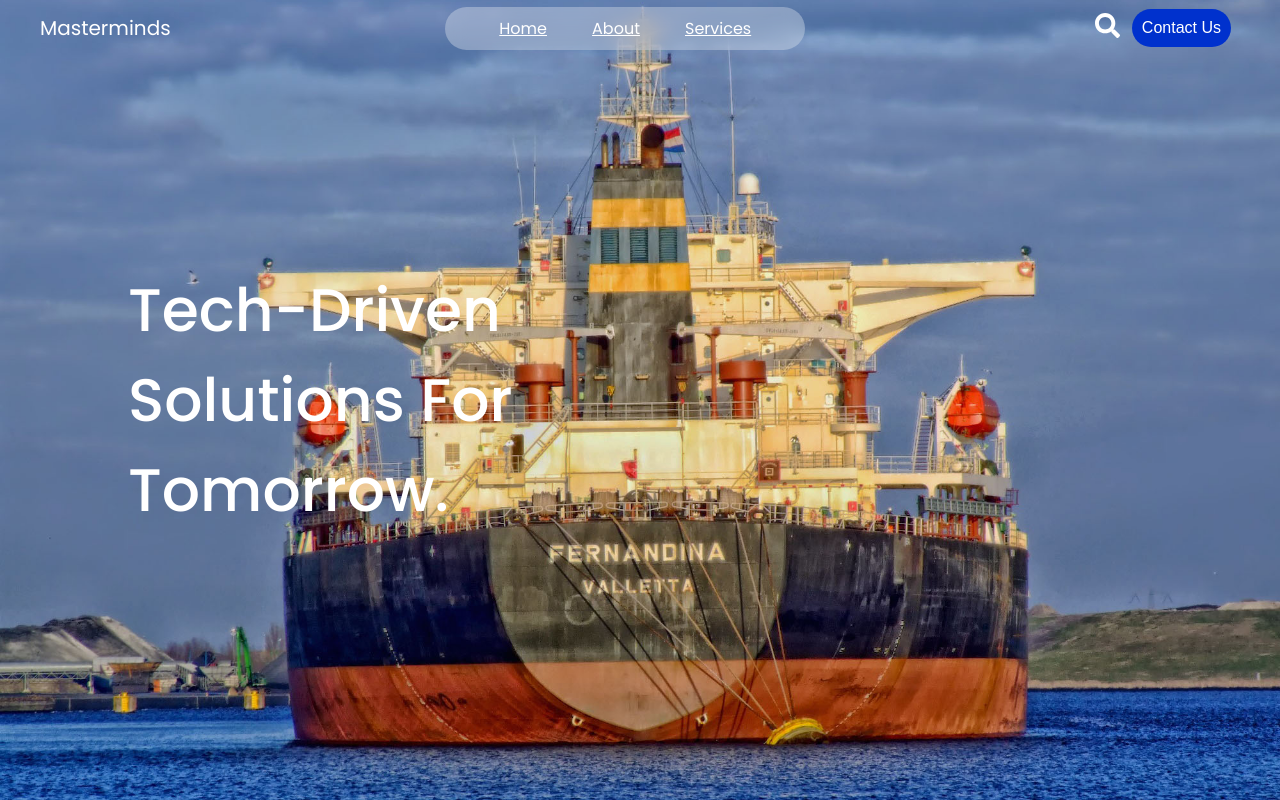
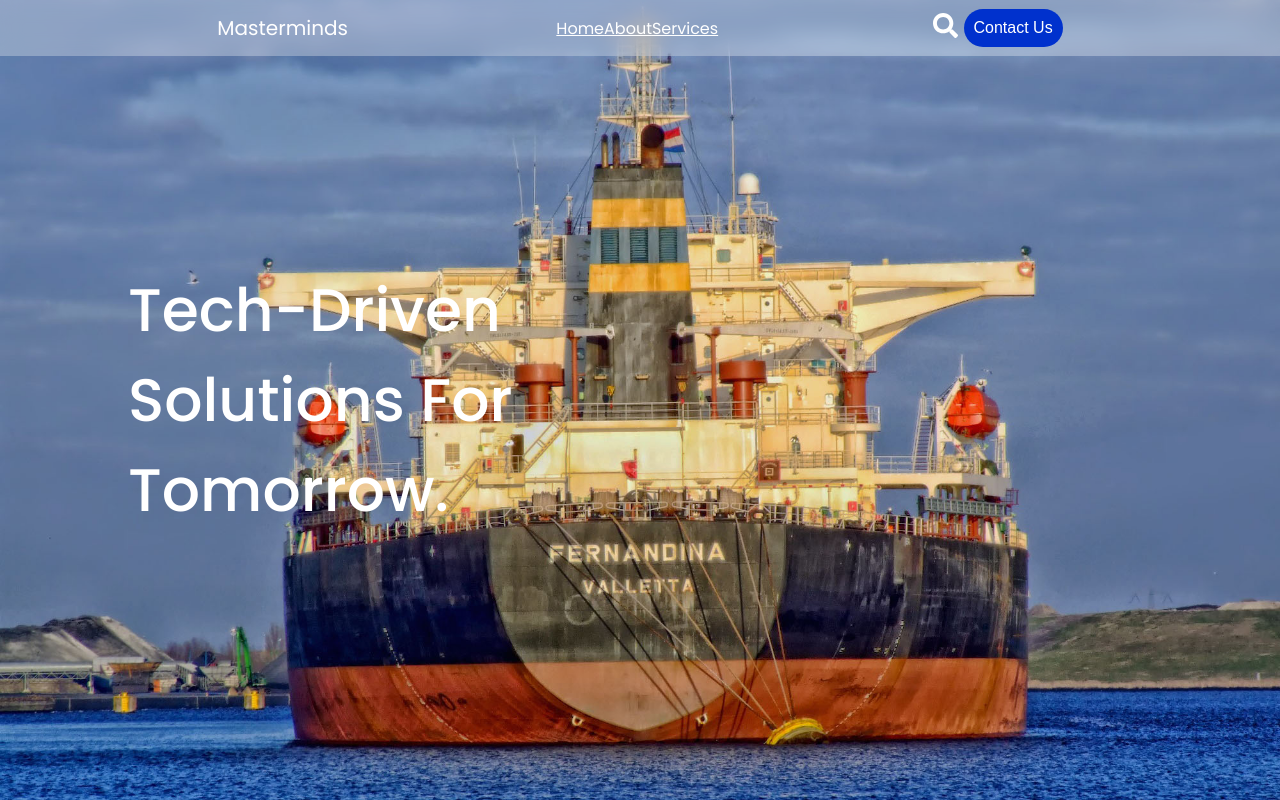
Before and after one commit to kennsawyerr/masterminds-site, a React (Vite) app: page / in a window 1280 px wide. Shown: the top 800 px of the page. Built offline with nearby package versions, Linux system fonts and the light colour scheme.

Commit message:
footer final stles loading

```diff
--- a/src/App.css
+++ b/src/App.css
@@ -84,7 +84,7 @@ body {
 .nav-flex {
   margin: 0 auto;
   width: 100%;
-  max-width: 1200px;
+  /* max-width: 1200px; */
   display: flex;
   align-items: center;
   justify-content: space-between;
@@ -114,15 +114,13 @@ body {
   font-size: 26px;
 }
 .menubar {
-  background: rgba(255, 255, 255, 0.3); /* Semi-transparent background */
-  backdrop-filter: blur(10px); /* Blur effect */
+  background: rgba(255, 255, 255, 0.3);
+  backdrop-filter: blur(10px);
   display: flex;
   justify-content: space-evenly;
   width: 100%;
-  max-width: 30%;
   padding: 8px;
   border: 1px solid transparent;
-  border-radius: 40px;
   color: white;
 }
 
--- a/src/components/Header.jsx
+++ b/src/components/Header.jsx
@@ -21,10 +21,10 @@ const Header = () => {
   return (
     <>
       <section className={color ? "header black" : "header"}>
-        <div className="nav-flex">
+        <div className="nav-flex menubar">
           <div className="logo">Masterminds</div>
 
-          <ul className={`flex menubar  ${isOpen ? " " : "collapse-nav"}`}>
+          <ul className={`flex   ${isOpen ? " " : "collapse-nav"}`}>
             <li >
               <a href="">Home</a>{" "}
             </li>
@@ -38,7 +38,7 @@ const Header = () => {
             </li>
           </ul>
 
-          <ul className="flex menubar2">
+          <ul className="flex ">
             <li>
               <button>
                 <FaSearch  size={25}/>
```
